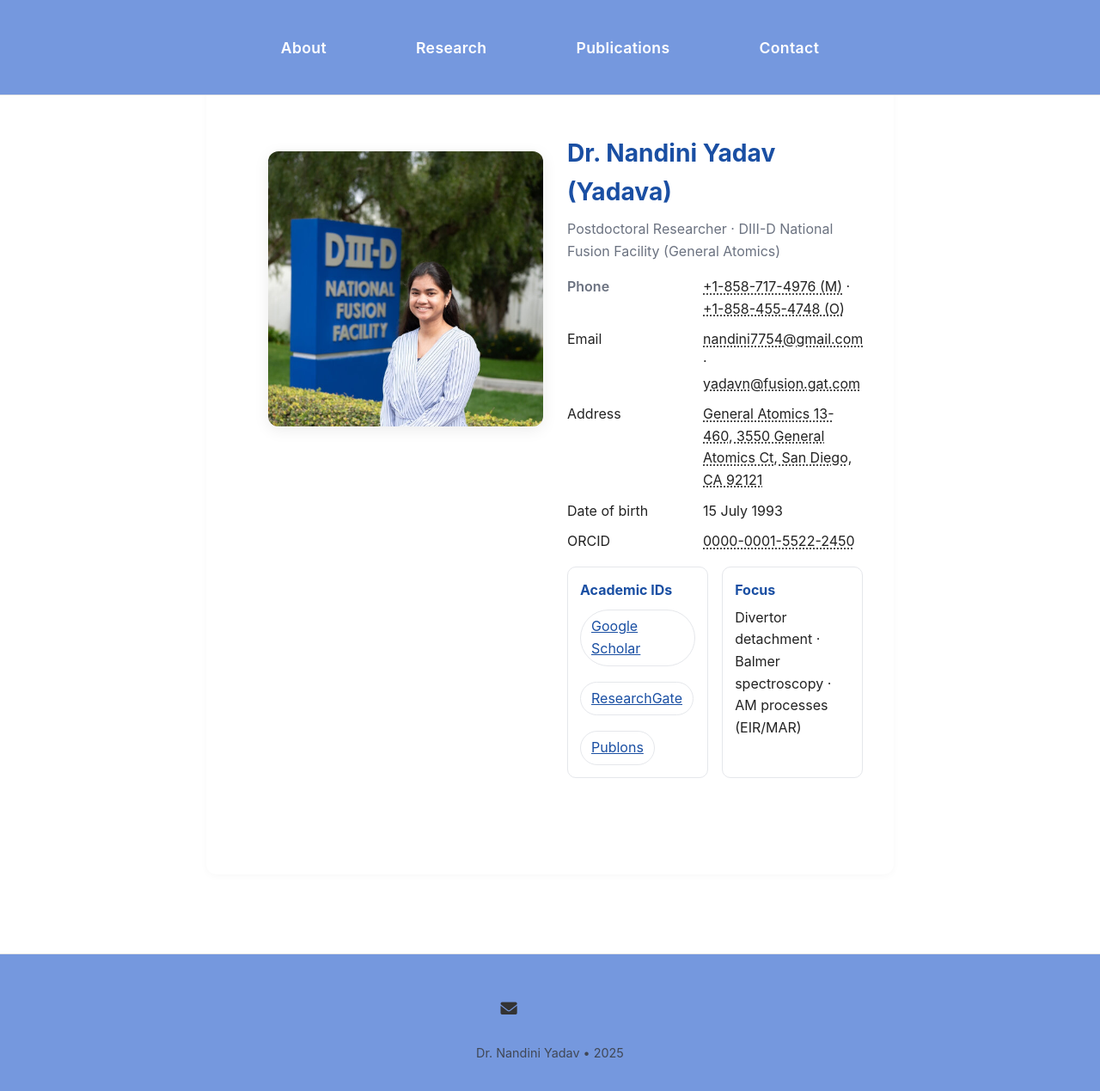
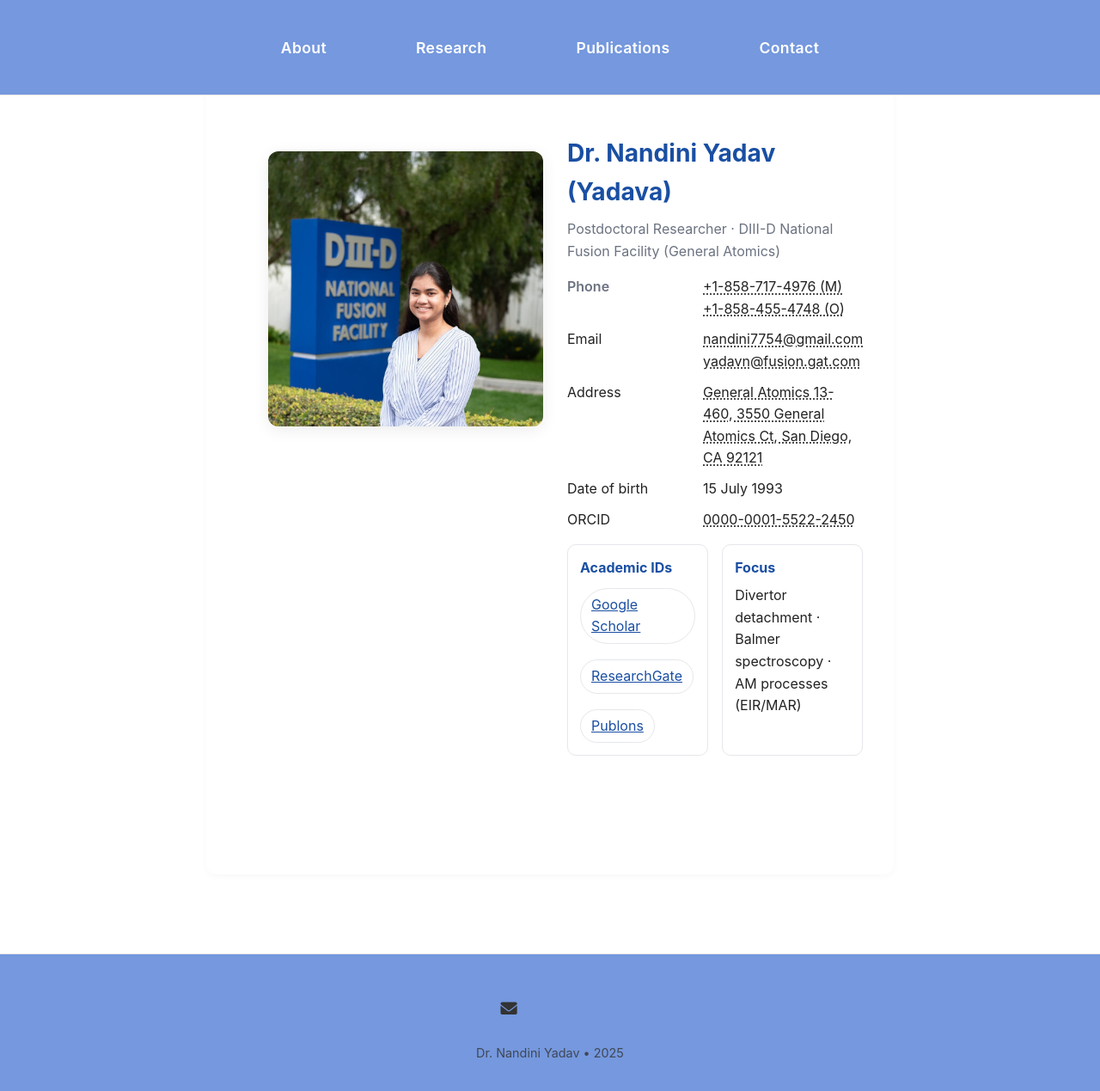
Before and after one commit to nandiniyadavaa/Researcher-NandiniYadav, a Jekyll site: the page built from pages/contact.md, in a window 1280 px wide and 1284 px high. Shown: the top 1269 px of the window at 86% size. Built offline with Jekyll 4.4.1, drawn with Linux system fonts in a browser that asks for light colours; a style sheet for code colours, icons or effects is not loaded.

```diff
--- a/pages/contact.md
+++ b/pages/contact.md
@@ -84,13 +84,13 @@ h1.contact-title { margin: .25rem 0 .5rem; font-size: clamp(1.6rem, 2.2vw, 2.1re
     <div class="kv">
       <div>Phone</div>
       <div>
-        <a href="tel:+18587174976">+1-858-717-4976 (M)</a> ·
+        <a href="tel:+18587174976">+1-858-717-4976 (M)</a>
         <a href="tel:+18584554748">+1-858-455-4748 (O)</a>
       </div>
 
       <div>Email</div>
       <div>
-        <a href="mailto:nandini7754@gmail.com">nandini7754@gmail.com</a> ·
+        <a href="mailto:nandini7754@gmail.com">nandini7754@gmail.com</a>
         <a href="mailto:yadavn@fusion.gat.com">yadavn@fusion.gat.com</a>
       </div>
 
```
